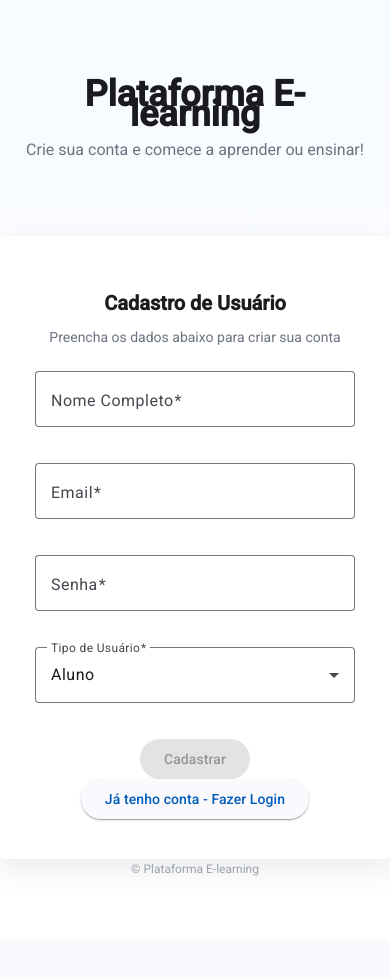
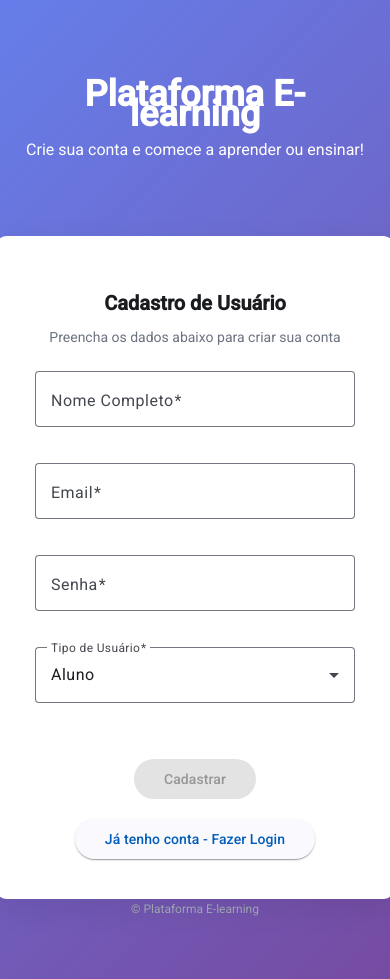
Before and after one commit to alberman3/FrontEnd-Curso-E-learning, an Angular app: page /login in a window 390 px wide. Both pictures are taken after a click on the button "Não tem uma conta? Cadastre-se". Before the commit the page ends 939 px from the top, so only its background shows below. Built offline with nearby package versions, Linux system fonts and the light colour scheme.

Commit message:
Responsividade da tela de cursos
Barra de pesquisa responsiva
Botão para fechar a barra de pesquisa

```diff
--- a/src/app/auth/cadastro-usuario/cadastro-usuario.html
+++ b/src/app/auth/cadastro-usuario/cadastro-usuario.html
@@ -83,7 +83,7 @@
           color="primary"
           type="submit"
           [disabled]="isLoading || form.invalid"
-          class="full-width-btn">
+          class="rounded-btn">
           <mat-spinner *ngIf="isLoading" diameter="20"></mat-spinner>
           <span *ngIf="!isLoading">Cadastrar</span>
         </button>
@@ -93,7 +93,7 @@
           type="button"
           (click)="goToLogin()"
           [disabled]="isLoading"
-          class="full-width-btn">
+          class="rounded-btn">
           Já tenho conta - Fazer Login
         </button>
       </div>
--- a/src/app/auth/cadastro-usuario/cadastro-usuario.scss
+++ b/src/app/auth/cadastro-usuario/cadastro-usuario.scss
@@ -3,7 +3,7 @@
   display: flex;
   flex-direction: column;
   align-items: center;
-  background: linear-gradient(to bottom, #f8fbff, #ffffff);
+  background: linear-gradient(135deg, #667eea 0%, #764ba2 100%);
   padding: 60px 20px;
 }
 
@@ -15,11 +15,12 @@
     font-size: 36px;
     font-weight: 700;
     margin-bottom: 12px;
+    color: #ffffff;
   }
 
   p {
     font-size: 16px;
-    color: #6b7280;
+    color: #ffffff;
   }
 }
 
@@ -50,8 +51,9 @@
   }
 
   .rounded-btn {
-  border-radius: 10px;
-  padding: 10px 28px;
+  border-radius: 20px;
+  padding: 20px 30px;
+  margin-top: 20px;
   }
 }
 .btn-primary {
--- a/src/app/auth/login/login.scss
+++ b/src/app/auth/login/login.scss
@@ -3,7 +3,7 @@
   display: flex;
   flex-direction: column;
   align-items: center;
-  background: linear-gradient(to bottom, #f8fbff, #ffffff);
+  background: linear-gradient(135deg, #667eea 0%, #764ba2 100%);
   padding: 60px 20px;
 }
 
@@ -27,11 +27,12 @@
     font-size: 36px;
     font-weight: 700;
     margin-bottom: 12px;
+    color: #ffffff;
   }
 
   p {
     font-size: 16px;
-    color: #6b7280;
+    color: #ffffff;
   }
 }
 
@@ -62,7 +63,7 @@
   }
 
   .rounded-btn {
-  border-radius: 10px;
+  border-radius: 20px;
   padding: 10px 28px;
   }
 }
--- a/src/app/core/painel-cursos/painel-cursos.html
+++ b/src/app/core/painel-cursos/painel-cursos.html
@@ -5,15 +5,38 @@
       <mat-icon>school</mat-icon>
       <span>E-learning</span>
     </div>
+
     <!-- Pesquisa -->
-    <mat-form-field appearance="outline" class="search-field">
+    <div class="search-container">
+      <!-- Lupa (mobile) -->
+      <button
+        mat-icon-button
+        class="search-icon"
+        (click)="toggleSearch()">
+        <mat-icon>search</mat-icon>
+      </button>
+
+      <!-- Campo de pesquisa -->
+      <mat-form-field
+        appearance="outline"
+        class="search-field"
+        [class.active]="searchOpen">
         <mat-label>Pesquisar curso</mat-label>
         <input
           matInput
           placeholder="Digite o nome do curso"
           #searchInput
           (input)="filterCursos(searchInput.value)">
+          <!-- BOTÃO FECHAR (X) -->
+        <button
+          mat-icon-button
+          matSuffix
+          class="close-search"
+          (click)="closeSearch()">
+          <mat-icon>close</mat-icon>
+        </button>
       </mat-form-field>
+    </div>
 
     <!-- Abas de navegação -->
     <div class="tabs-container">
--- a/src/app/core/painel-cursos/painel-cursos.scss
+++ b/src/app/core/painel-cursos/painel-cursos.scss
@@ -52,10 +52,19 @@
   }
 }
 
+.search-icon {
+  display: none;
+}
+
+.close-search {
+  display: none;
+}
+
 .search-field {
   flex: 1;
-  min-width: 250px;
-  max-width: 500px;
+  min-width: 500px;
+  max-width: 700px;
+  margin-top: 8px;
 
   ::ng-deep {
     .mat-mdc-text-field-wrapper {
@@ -80,6 +89,38 @@
       &::placeholder {
         color: #64748b;
       }
+    }
+  }
+}
+
+@media (max-width: 768px) {
+  .search-icon {
+    display: inline-flex;
+  }
+
+  .close-search {
+    display: inline-flex;
+  }
+
+  .search-field {
+    display: none;
+    width: 100%;
+  }
+
+  .search-field.active {
+    display: block;
+    position: absolute;
+    left: 0;
+    right: 0;
+    top: 0;
+    z-index: 20;
+
+    .search-field.active ~ .tabs-container {
+    display: none;
+    }
+
+    .tabs-container {
+      flex: 0 0 75%;
     }
   }
 }
--- a/src/app/core/painel-cursos/painel-cursos.ts
+++ b/src/app/core/painel-cursos/painel-cursos.ts
@@ -81,4 +81,14 @@ export class PainelCursos implements OnInit {
   goToHome(): void {
     this.router.navigate(['/']);
   }
+
+  searchOpen = false;
+
+  toggleSearch(): void {
+    this.searchOpen = !this.searchOpen;
+  }
+
+  closeSearch(): void {
+  this.searchOpen = false;
+  }
 }
```
Lines whose indentation alone changed are shown as unchanged.
